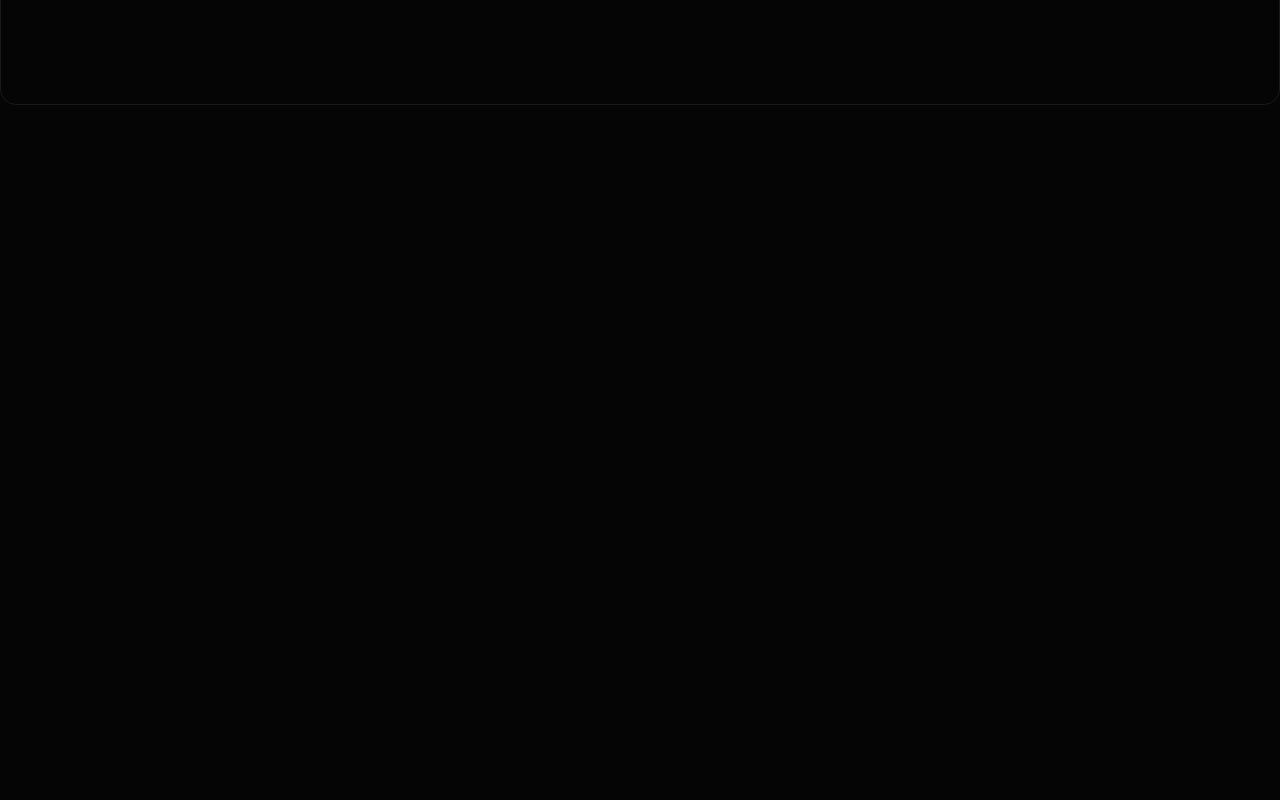
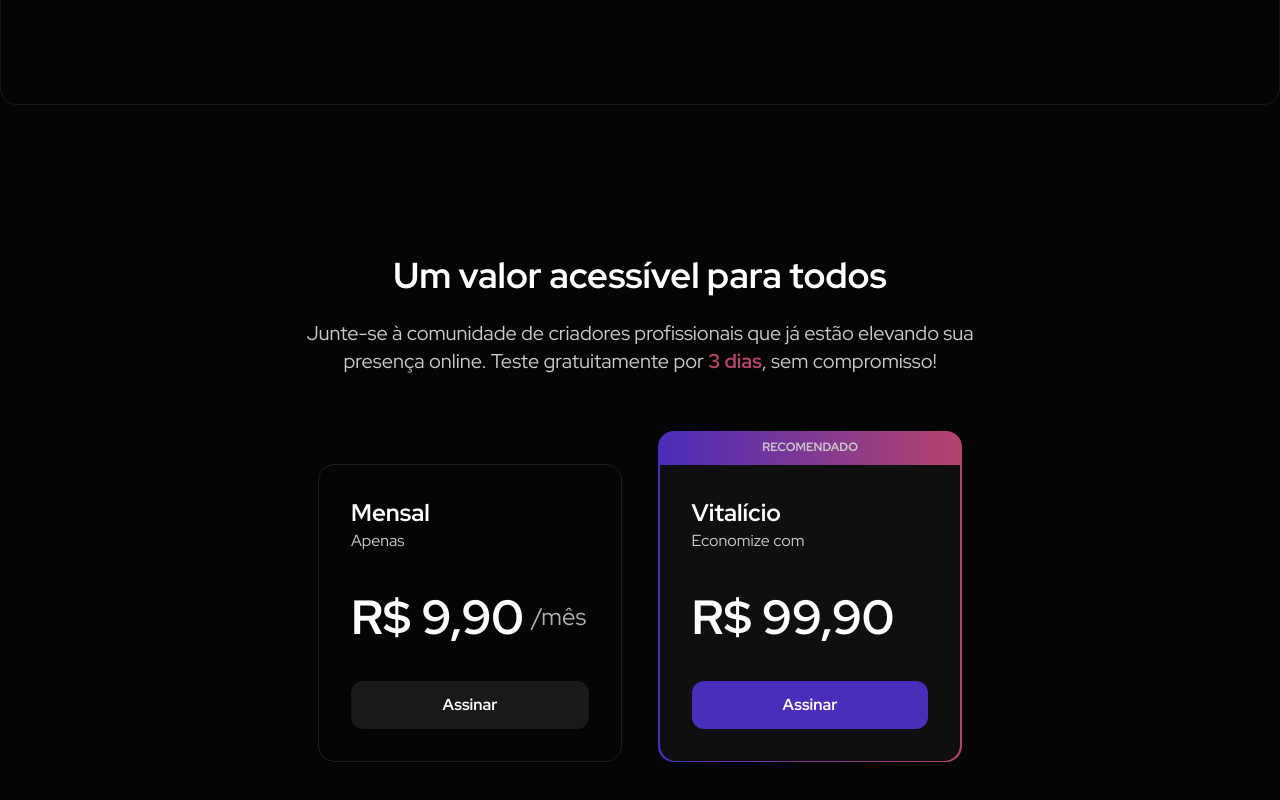
Before and after one commit to MarlonChi/project-in-bio, a Next.js app: page / in a window 1280 px wide. Shown: the part 1495-2295 px from the top of the page. Before the commit the page ends 1680 px from the top, so only its background shows below. Built offline with nearby package versions, Linux system fonts and the light colour scheme.

Commit message:
feat: pricing component

```diff
--- /dev/null
+++ b/app/components/landing-page/pricing.tsx
@@ -0,0 +1,53 @@
+import { TRIALS_DAYS } from "@/app/lib/config";
+import { Button } from "../ui/button";
+
+export const Pricing = () => {
+  return (
+    <div className="my-[150px] flex flex-col items-center gap-14">
+      <div className="flex flex-col items-center gap-6">
+        <h3 className="text-4xl font-bold text-white">
+          Um valor acessível para todos
+        </h3>
+        <p className="text-content-body text-xl text-center">
+          Junte-se à comunidade de criadores profissionais que já estão elevando
+          sua <br /> presença online. Teste gratuitamente por{" "}
+          <strong className="text-accent-pink">{TRIALS_DAYS} dias</strong>, sem
+          compromisso!
+        </p>
+      </div>
+
+      <div className="flex items-end gap-9">
+        <div className="w-[304px] p-8 flex flex-col gap-7 rounded-2xl border border-[#1e1e1e]">
+          <div className="flex flex-col">
+            <span className="text-white font-bold text-2xl">Mensal</span>
+            <span className="text-content-body">Apenas</span>
+          </div>
+          <div className="flex items-center gap-2">
+            <span className="text-white font-bold text-[48px]">R$ 9,90</span>
+            <span className="text-content-headline text-2xl">/mês</span>
+          </div>
+          <Button variant="secondary">Assinar</Button>
+        </div>
+        <div className="flex flex-col">
+          <div className="flex justify-center items-center rounded-t-2xl w-[304px] bg-[linear-gradient(90deg,#4b2dbb_0%,#b5446b_100%)]">
+            <span className="uppercase text-xs font-bold p-2">Recomendado</span>
+          </div>
+          <div className="p-[1.6px] bg-[linear-gradient(90deg,#4b2dbb_0%,#b5446b_100%)] rounded-b-2xl">
+            <div className="w-full bg-background-secondary p-8 flex flex-col gap-7 rounded-b-2xl">
+              <div className="flex flex-col">
+                <span className="text-white font-bold text-2xl">Vitalício</span>
+                <span className="text-content-body">Economize com</span>
+              </div>
+              <div className="flex items-center gap-1">
+                <span className="text-white font-bold text-[48px]">
+                  R$ 99,90
+                </span>
+              </div>
+              <Button variant="primary">Assinar</Button>
+            </div>
+          </div>
+        </div>
+      </div>
+    </div>
+  );
+};
--- /dev/null
+++ b/app/lib/config.ts
@@ -0,0 +1 @@
+export const TRIALS_DAYS = 3;
--- a/app/page.tsx
+++ b/app/page.tsx
@@ -1,5 +1,6 @@
 import { Header } from "./components/landing-page/header";
 import { Hero } from "./components/landing-page/hero";
+import { Pricing } from "./components/landing-page/pricing";
 import { VideoExplanation } from "./components/landing-page/video-explanation";
 
 export default function Home() {
@@ -8,8 +9,8 @@
       <Header />
       <Hero />
       <VideoExplanation />
-      {/* <Pricing />
-      <FAQ /> */}
+      <Pricing />
+      {/* <FAQ /> */}
     </div>
   );
 }
```
